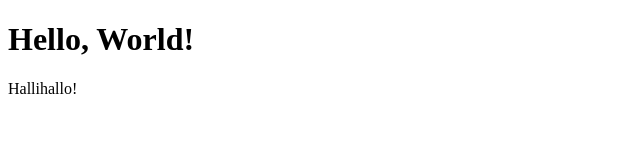
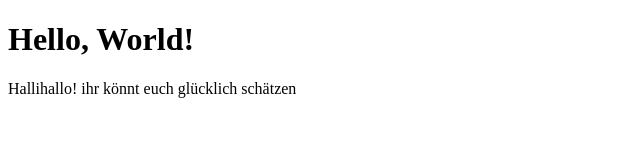
Before and after one commit to anton-stolz/antonstolz, a plain HTML site: page index.html in a window 1280 px wide. Shown: the whole page, without its empty margins (0-640 px from the left). Drawn offline with Linux system fonts and the light colour scheme.

Commit message:
Update index.html

```diff
--- a/index.html
+++ b/index.html
@@ -7,6 +7,8 @@
 </head>
 <body>
     <h1>Hello, World!</h1>
-    <p>Hallihallo!</p>
+    <p>Hallihallo!
+ihr könnt euch glücklich schätzen</p>
+
 </body>
 </html>
```
